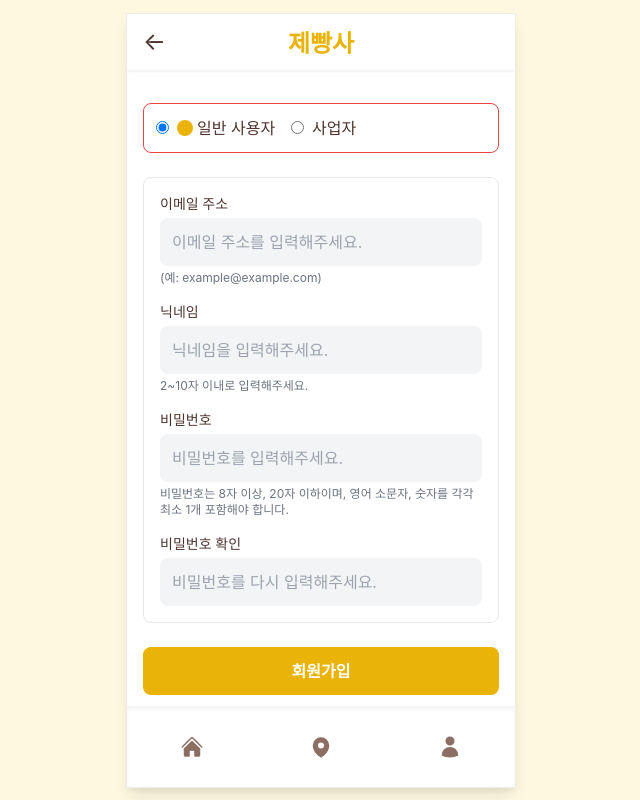
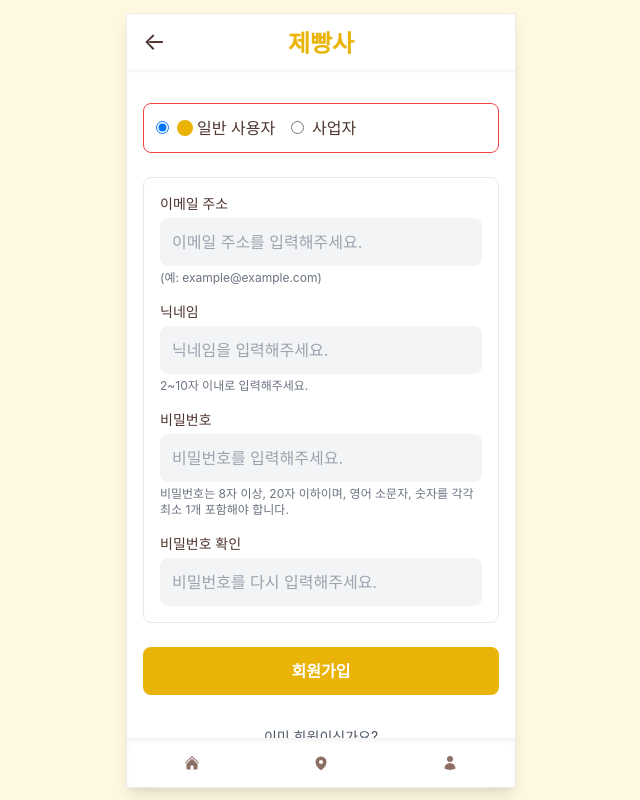
Before and after one commit to wonajin/luckeat-fe, a React (Vite) app: page /signup in a window 1280 px wide. Shown: the whole page, without its empty margins (319-959 px from the left). Built offline with nearby package versions, Linux system fonts and the light colour scheme; no server answers; a web font is replaced by a local one.

Commit message:
네비게이션 바 크기 줄이기 및 텍스트 제거

```diff
--- a/src/components/layout/Navigation.jsx
+++ b/src/components/layout/Navigation.jsx
@@ -13,10 +13,10 @@ function Navigation() {
 
   return (
     <nav className="mt-auto border-t border-gray-100 bg-white shadow-inner">
-      <ul className="flex justify-around py-3">
+      <ul className="flex justify-around py-1">
         <li>
           <button
-            className={`flex flex-col items-center justify-center w-16 h-14 rounded-lg transition-colors ${
+            className={`flex items-center justify-center w-11 h-10 rounded-lg transition-colors ${
               location.pathname === '/' || location.pathname === '/home'
                 ? 'text-jeju-orange'
                 : 'text-jeju-stone'
@@ -28,7 +28,7 @@ function Navigation() {
               xmlns="http://www.w3.org/2000/svg"
               viewBox="0 0 24 24"
               fill="currentColor"
-              className="w-6 h-6"
+              className="w-4 h-4"
             >
               <path d="M11.47 3.84a.75.75 0 011.06 0l8.69 8.69a.75.75 0 101.06-1.06l-8.689-8.69a2.25 2.25 0 00-3.182 0l-8.69 8.69a.75.75 0 001.061 1.06l8.69-8.69z" />
               <path d="M12 5.432l8.159 8.159c.03.03.06.058.091.086v6.198c0 1.035-.84 1.875-1.875 1.875H15a.75.75 0 01-.75-.75v-4.5a.75.75 0 00-.75-.75h-3a.75.75 0 00-.75.75V21a.75.75 0 01-.75.75H5.625a1.875 1.875 0 01-1.875-1.875v-6.198a2.29 2.29 0 00.091-.086L12 5.43z" />
@@ -37,7 +37,7 @@ function Navigation() {
         </li>
         <li>
           <button
-            className={`flex flex-col items-center justify-center w-16 h-14 rounded-lg transition-colors ${
+            className={`flex items-center justify-center w-11 h-10 rounded-lg transition-colors ${
               location.pathname === '/map'
                 ? 'text-jeju-orange'
                 : 'text-jeju-stone'
@@ -49,7 +49,7 @@ function Navigation() {
               xmlns="http://www.w3.org/2000/svg"
               viewBox="0 0 24 24"
               fill="currentColor"
-              className="w-6 h-6"
+              className="w-4 h-4"
             >
               <path fillRule="evenodd" d="M11.54 22.351l.07.04.028.016a.76.76 0 00.723 0l.028-.015.071-.041a16.975 16.975 0 001.144-.742 19.58 19.58 0 002.683-2.282c1.944-1.99 3.963-4.98 3.963-8.827a8.25 8.25 0 00-16.5 0c0 3.846 2.02 6.837 3.963 8.827a19.58 19.58 0 002.682 2.282 16.975 16.975 0 001.145.742zM12 13.5a3 3 0 100-6 3 3 0 000 6z" clipRule="evenodd" />
             </svg>
@@ -57,8 +57,8 @@ function Navigation() {
         </li>
         <li>
           <button
-            className={`flex flex-col items-center justify-center w-16 h-14 rounded-lg transition-colors ${
-              (location.pathname === '/mypage' || location.pathname === '/business')
+            className={`flex items-center justify-center w-11 h-10 rounded-lg transition-colors ${
+              location.pathname === '/mypage' || location.pathname === '/business'
                 ? 'text-jeju-orange'
                 : 'text-jeju-stone'
             }`}
@@ -69,7 +69,7 @@ function Navigation() {
               xmlns="http://www.w3.org/2000/svg"
               viewBox="0 0 24 24"
               fill="currentColor"
-              className="w-6 h-6"
+              className="w-4 h-4"
             >
               <path fillRule="evenodd" d="M7.5 6a4.5 4.5 0 119 0 4.5 4.5 0 01-9 0zM3.751 20.105a8.25 8.25 0 0116.498 0 .75.75 0 01-.437.695A18.683 18.683 0 0112 22.5c-2.786 0-5.433-.608-7.812-1.7a.75.75 0 01-.437-.695z" clipRule="evenodd" />
             </svg>
```
